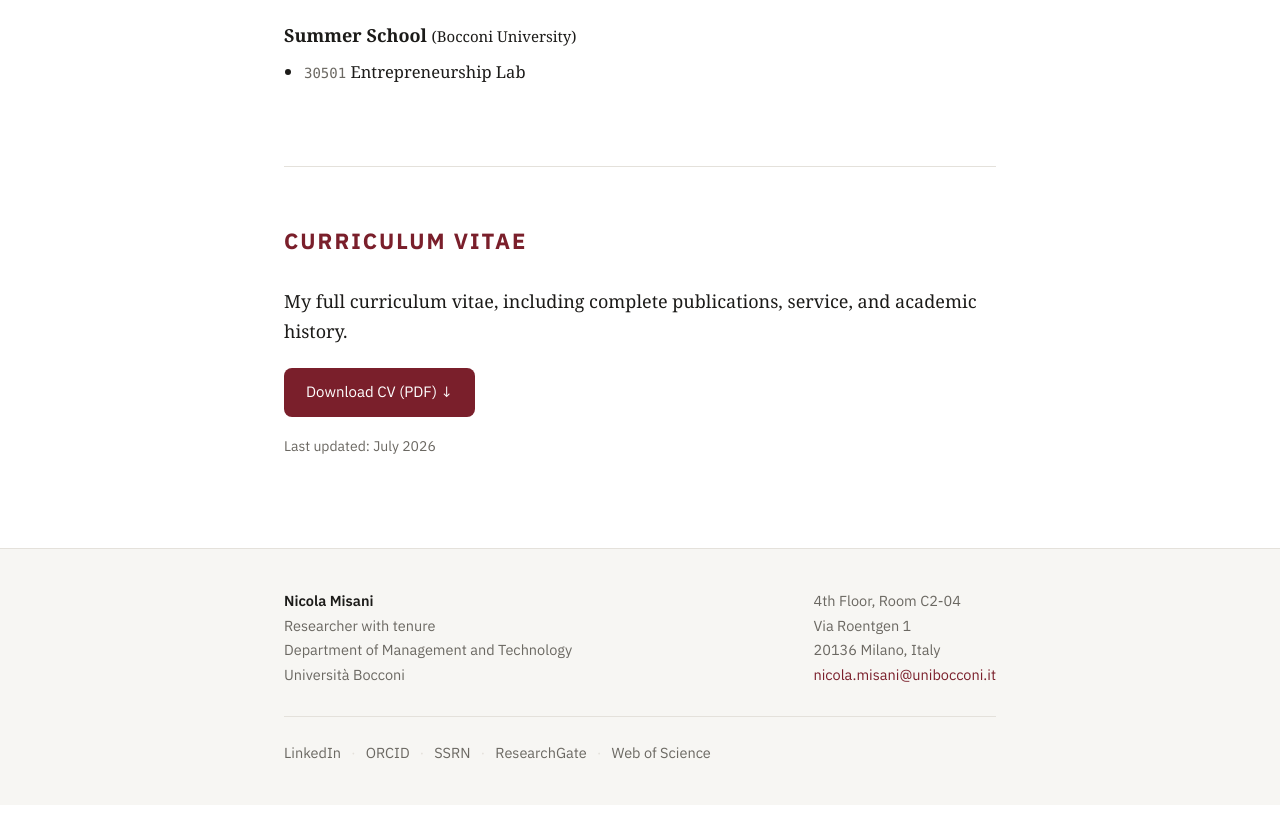
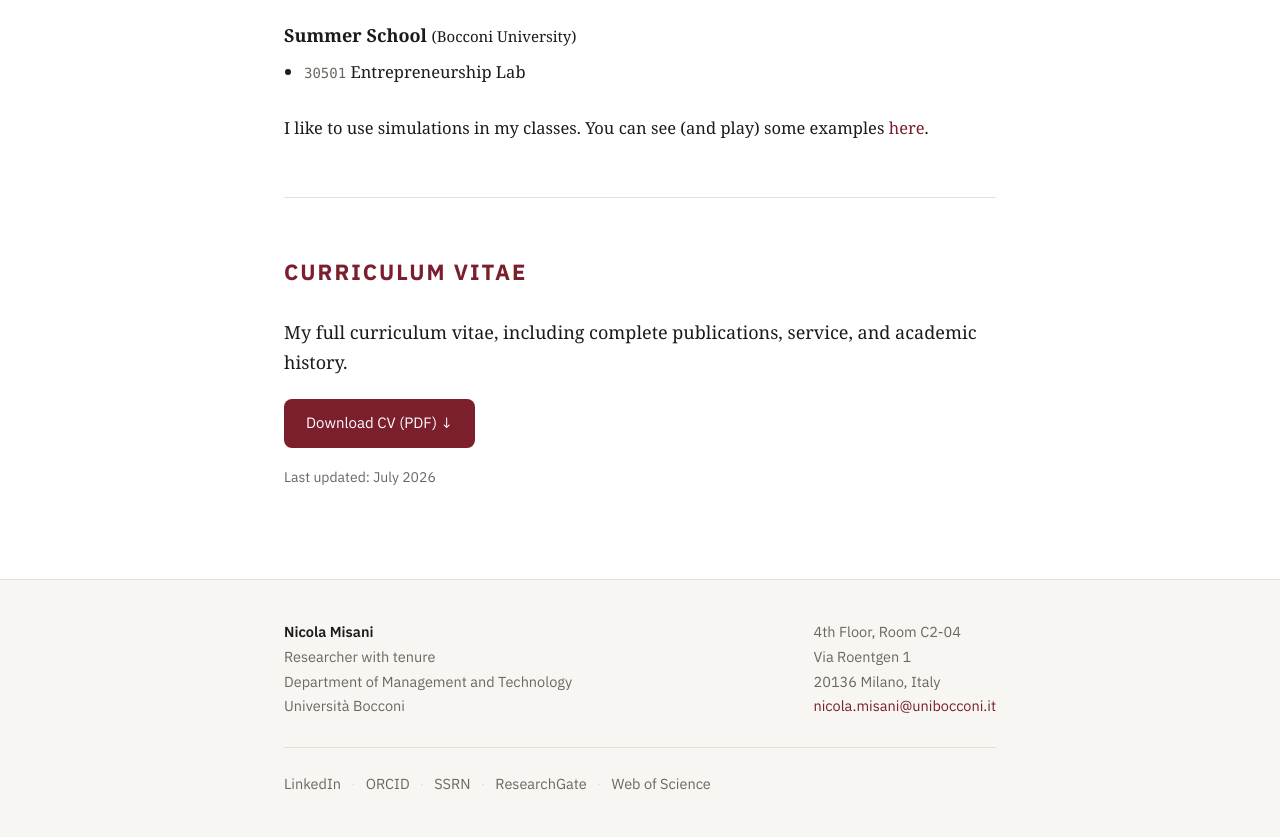
Before and after one commit to nicolamisani/nicolamisani.github.io, a plain HTML site: page index.html in a window 1280 px wide. Shown: the part 4381-5218 px from the top of the page. Before the commit the page ends 5186 px from the top, so only its background shows below. Drawn offline with Linux system fonts and the light colour scheme.

Commit message:
Teaching: add sentence linking to simulations on Resources page
Co-Authored-By: Claude Opus 5.5 <noreply@anthropic.com>
Claude-Session: https://claude.ai/code/session_01RTS4Qx4F9u2RuzeBGHLGqb

```diff
--- a/index.html
+++ b/index.html
@@ -458,6 +458,8 @@
           <li><span class="code">30501</span> Entrepreneurship Lab</li>
         </ul>
       </div>
+
+      <p style="font-size:16.5px;margin:28px 0 0;">I like to use simulations in my classes. You can see (and play) some examples <a href="/resources/#simulations">here</a>.</p>
     </section>
 
     <!-- ===================== CV ===================== -->
```
